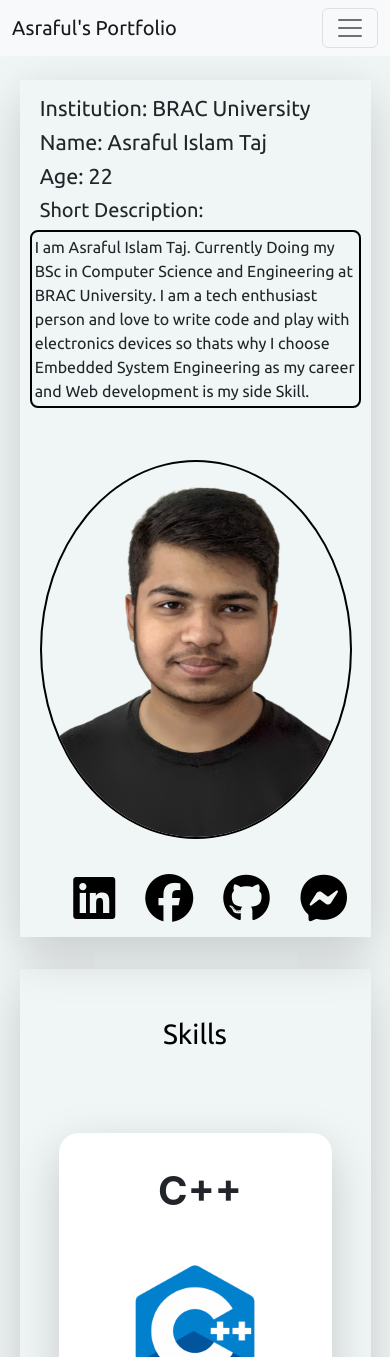
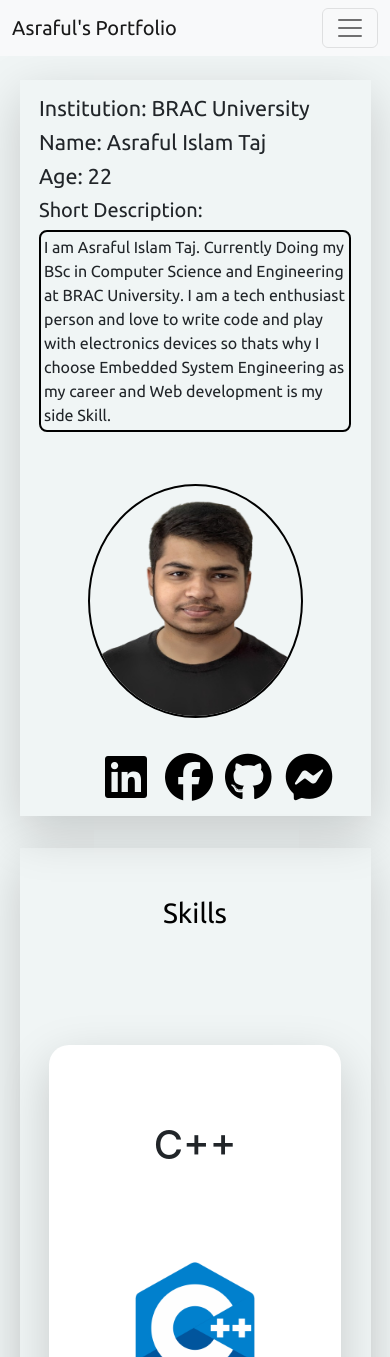
Before and after one commit to undefined2001/portfolio, a React (Create React App) app: page /skills in a window 390 px wide. Shown: the top 1357 px of the page. Built offline with nearby package versions, Linux system fonts and the light colour scheme; a web font is replaced by a local one.

Commit message:
Improving Responsiveness

```diff
--- a/src/App.css
+++ b/src/App.css
@@ -39,7 +39,7 @@
   color: white;
 }
 
-.my-info > p {
+.my-info>p {
   border-radius: 8px;
   padding: 2px;
   width: 500px;
@@ -90,12 +90,14 @@
   text-align: center;
 }
 
-@media only screen and (max-width:1200px){
+
+@media only screen and (max-width:1200px) {
 
   .my-container {
     align-items: center;
   }
-  .description{
+
+  .description {
     align-items: center;
   }
 
@@ -113,11 +115,12 @@
     padding-bottom: 15px;
   }
 
-  .my-info > h4 , h5{
+  .my-info>h4,
+  h5 {
     padding-left: 10px;
   }
 
-  .my-info > p {
+  .my-info>p {
     width: 35vw;
     padding: 3px;
   }
@@ -151,12 +154,13 @@
 }
 
 /* Form Here Responsiveness Starts */
-@media(max-width:1025px) and (orientation:portrait){
+@media(max-width:1025px) and (orientation:portrait) {
 
   .my-container {
     align-items: center;
   }
-  .description{
+
+  .description {
     align-items: center;
   }
 
@@ -174,11 +178,12 @@
     padding-bottom: 15px;
   }
 
-  .my-info > h4 , h5{
+  .my-info>h4,
+  h5 {
     padding-left: 10px;
   }
 
-  .my-info > p {
+  .my-info>p {
     width: 35vw;
     padding: 3px;
   }
@@ -216,13 +221,14 @@
   .my-container {
     align-items: center;
   }
-  .description{
+
+  .description {
     align-items: center;
   }
 
   .my-img {
-    height: 50vh;
-    width: 35vw;
+    height: 400px;
+    width: 370px;
     border: 2px solid white;
     border-radius: 50%;
   }
@@ -234,11 +240,12 @@
     padding-bottom: 15px;
   }
 
-  .my-info > h4 , h5{
+  .my-info>h4,
+  h5 {
     padding-left: 10px;
   }
 
-  .my-info > p {
+  .my-info>p {
     width: 35vw;
     padding: 3px;
   }
@@ -276,14 +283,15 @@
   .my-container {
     align-items: center;
   }
-  .description{
+
+  .description {
     align-items: center;
     flex-wrap: wrap;
   }
 
   .my-img {
-    height: 30vh;
-    width: 38vw;
+    height: 350px;
+    width: 340px;
     border: 2px solid white;
     border-radius: 50%;
   }
@@ -294,11 +302,12 @@
     padding-bottom: 15px;
   }
 
-  .my-info > h4 , h5{
+  .my-info>h4,
+  h5 {
     padding-left: 10px;
   }
 
-  .my-info > p {
+  .my-info>p {
     width: 70vw;
     padding: 3px;
   }
@@ -338,31 +347,34 @@
   .my-container {
     align-items: center;
   }
-  .description{
+
+  .description {
     flex-direction: column;
     align-items: center;
+    justify-content: center;
   }
 
   .my-img {
-    height: 45vh;
-    width: 80vw;
+    height: 334px;
+    width: 315px;
     border: 2px solid white;
     border-radius: 50%;
   }
 
 
-  .icons{
+  .icons {
     flex-direction: row;
     align-items: flex-start;
     /* justify-content: space-evenly; */
   }
 
 
-  .my-info > h4 , h5{
+  .my-info>h4,
+  h5 {
     padding-left: 10px;
   }
 
-  .my-info > p {
+  .my-info>p {
     width: 85vw;
     padding: 3px;
   }
@@ -395,12 +407,81 @@
 
 }
 
+
+@media only screen and (max-width:450px) and (orientation:portrait) {
+
+  .my-container {
+    align-items: center;
+  }
+
+  .description {
+    flex-direction: column;
+    align-items: center;
+    justify-content: center;
+  }
+
+  .my-img {
+    height: 234px;
+    width: 215px;
+    border: 2px solid white;
+    border-radius: 50%;
+  }
+
+
+  .my-icon{
+    width: 60px;
+  }
+  .icons {
+    flex-direction: row;
+    align-items: flex-start;
+    /* justify-content: space-evenly; */
+  }
+
+
+  .my-info>h4,h5 {
+    padding-left: 0px;
+  }
+
+  .my-info>p {
+    width: 80vw;
+    padding: 3px;
+  }
+
+
+  .skill-container {
+    width: 90vw;
+    height: 300vh;
+    display: flex;
+    flex-direction: column;
+    align-items: center;
+    justify-content: space-evenly;
+  }
+
+  .skill-1,
+  .skill-2,
+  .skill-3,
+  .skill-4 {
+
+    height: 65vh;
+    width: 75vw;
+    background-color: white;
+    border-radius: 20px;
+    display: flex;
+    flex-direction: column;
+    align-items: center;
+    justify-content: space-evenly;
+
+  }
+
+}
+
 @media(max-height:450px) and (orientation:landscape) {
 
   .my-container {
     align-items: center;
   }
-  .description{
+
+  .description {
     flex-direction: row;
     align-items: center;
     justify-content: space-evenly;
@@ -408,14 +489,14 @@
   }
 
   .my-img {
-    height: 67vh;
-    width: 32vw;
+    height: 300px;
+    width: 290px;
     border: 2px solid white;
     border-radius: 50%;
   }
 
 
-  .icons{
+  .icons {
     flex-direction: column;
     padding-right: 10px;
   }
@@ -426,16 +507,22 @@
     padding-bottom: 15px;
   }
 
-  .my-info{
-    padding:7px;
+  .skill-4>img {
+    height: 130px;
+    width: 130px;
   }
 
-  .my-info > p {
+  .my-info {
+    padding: 7px;
+  }
+
+  .my-info>p {
     width: 38vw;
     padding: 3px;
 
   }
-  .my-container-2{
+
+  .my-container-2 {
     border-radius: 10px;
   }
 
@@ -464,3 +551,72 @@
   }
 
 }
+
+
+
+@media only screen and (max-height:375px) and (orientation:landscape) {
+
+  .my-container {
+    align-items: center;
+  }
+
+  .description {
+    flex-direction: column;
+    align-items: center;
+    justify-content: center;
+  }
+
+  .my-img {
+    height: 234px;
+    width: 215px;
+    border: 2px solid white;
+    border-radius: 50%;
+  }
+
+
+  .my-icon{
+    width: 60px;
+  }
+  .icons {
+    flex-direction: row;
+    align-items: flex-start;
+    /* justify-content: space-evenly; */
+  }
+
+
+  .my-info>h4,h5 {
+    padding-left: 0px;
+  }
+
+  .my-info>p {
+    width: 80vw;
+    padding: 3px;
+  }
+
+
+  .skill-container {
+    width: 90vw;
+    height: 200vh;
+    display: flex;
+    flex-direction: column;
+    align-items: center;
+    justify-content: space-evenly;
+  }
+
+  .skill-1,
+  .skill-2,
+  .skill-3,
+  .skill-4 {
+
+    height: 90vh;
+    width: 40vw;
+    background-color: white;
+    border-radius: 20px;
+    display: flex;
+    flex-direction: column;
+    align-items: center;
+    justify-content: space-evenly;
+
+  }
+
+}
--- a/src/App.js
+++ b/src/App.js
@@ -2,6 +2,7 @@
 import React, {useState} from 'react'
 import Navbar from './components/Navbar';
 import Profile from './components/Profile';
+import Skills from './components/Skills';
 import './App.css';
 
 function App() {
@@ -23,6 +24,7 @@ function App() {
     <>
     <Navbar  title = "Asraful's Portfolio" mode = {mode} switchMode = {switchMode} btnText = {btnText}/>
     <Profile mode = {mode}/>
+    <Skills mode = {mode}/>
     </>
   );
 }
--- a/src/components/Profile.js
+++ b/src/components/Profile.js
@@ -1,12 +1,5 @@
 import React from 'react';
 import image from '../image/image.png'
-import cpplogo from '../image/cpp.png'
-import djlogo from '../image/django.png'
-import pylogo from '../image/python.png'
-import mbedlogo from '../image/mbed.png'
-
-
-
 
 
 export default function Profile(props) {
@@ -43,37 +36,6 @@ export default function Profile(props) {
                     </div>
                 </div>
             </div>
-
-            <div className="container-fluid d-flex justify-content-center" style={style()[2]}>
-                <div className="shadow-lg my-container-2 my-2">
-                <h1 className='my-5 my-font' style={style()[3]}>Skills</h1>
-                    <div className="skill-container">
-                        <div className="skill-1 shadow-lg">
-                            <h5><strong>C++</strong></h5>
-                            <img src={cpplogo} alt="" />
-                            <button className='btn btn-primary'>Project</button>
-                        </div>
-
-                        <div className="skill-2 shadow-lg">
-                            <h5><strong>Python</strong></h5>
-                            <img src={pylogo} alt="" />
-                            <button className='btn btn-primary'>Project</button>
-                        </div>
-
-                        <div className="skill-3 shadow-lg">
-                            <h5><strong>Django</strong></h5>
-                            <img src={djlogo} alt="" />
-                            <button className='btn btn-primary'>Project</button>
-                        </div>
-
-                        <div className="skill-4 shadow-lg">
-                            <h5><strong>Embedded<br />System</strong></h5>
-                            <img src={mbedlogo} alt="" />
-                            <button className='btn btn-primary'>Project</button>
-                        </div>
-                    </div>
-                </div>
-            </div>
         </>
     )
 }
--- /dev/null
+++ b/src/components/Skills.js
@@ -0,0 +1,50 @@
+import React from 'react'
+import cpplogo from '../image/cpp.png'
+import djlogo from '../image/django.png'
+import pylogo from '../image/python.png'
+import mbedlogo from '../image/mbed.png'
+
+export default function Skills(props) {
+    const style = () => {
+        if (props.mode === "light") {
+            return [{ border: "2px solid black" }, { color: "black" }, { backgroundColor: "#f0f5f5" }, { textAlign: 'center', color: "black" }]
+        } else {
+            return [{ border: "2px solid white" }, { color: "white" }, { backgroundColor: "#1c1e21" }, { textAlign: 'center', color: "white" }]
+        }
+    }
+    return (
+        <>
+            <div className="container-fluid d-flex justify-content-center" style={style()[2]}>
+                <div className="shadow-lg my-container-2 my-2">
+                    <h1 className='my-5 my-font' style={style()[3]}>Skills</h1>
+                    <div className="skill-container">
+                        <div className="skill-1 shadow-lg">
+                            <h5>C++</h5>
+                            <img src={cpplogo} alt="" />
+                            <button className='btn btn-primary'>Project</button>
+                        </div>
+
+                        <div className="skill-2 shadow-lg">
+                            <h5>Python</h5>
+                            <img src={pylogo} alt="" />
+                            <button className='btn btn-primary'>Project</button>
+                        </div>
+
+                        <div className="skill-3 shadow-lg">
+                            <h5>Django</h5>
+                            <img src={djlogo} alt="" />
+                            <button className='btn btn-primary'>Project</button>
+                        </div>
+
+                        <div className="skill-4 shadow-lg">
+                            <h5>Embedded<br />System </h5>
+                            <img src={mbedlogo} alt="" />
+                            <button className='btn btn-primary'>Project</button>
+                        </div>
+                    </div>
+                </div>
+            </div>
+        </>
+
+    )
+}
```
